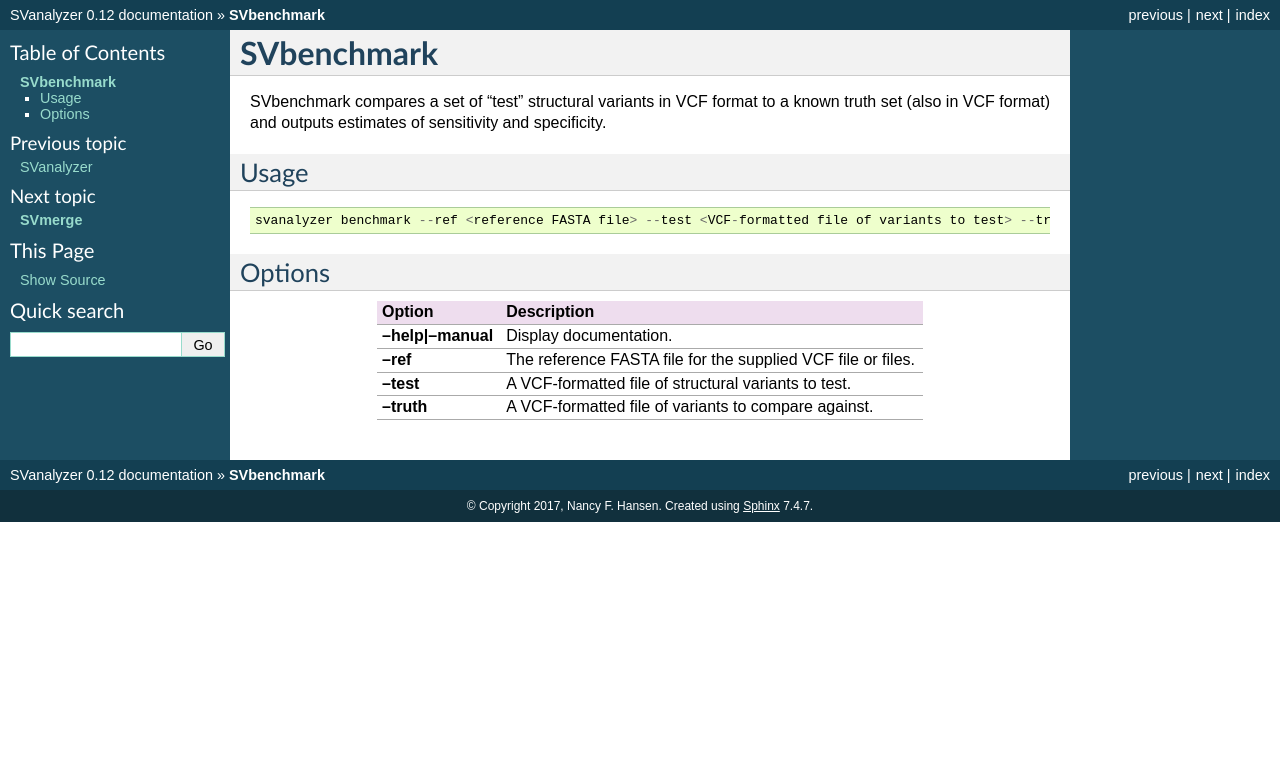
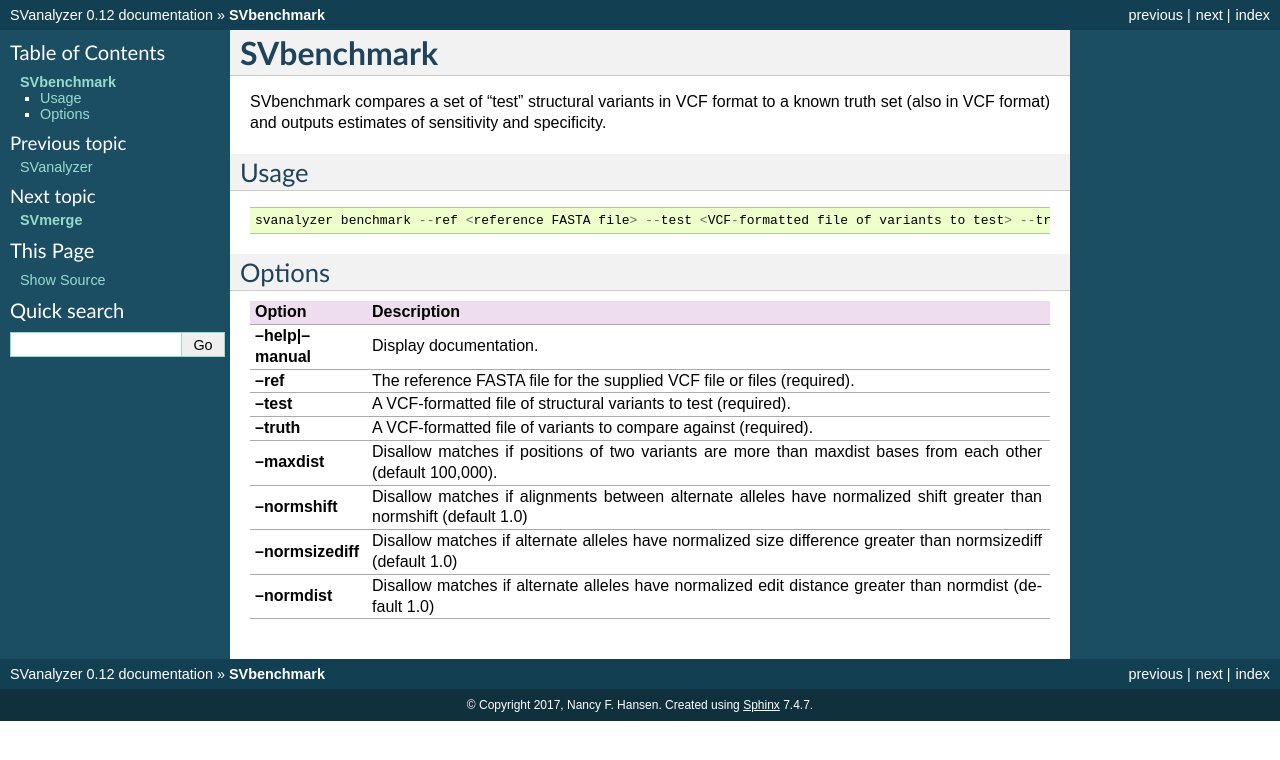
Before and after one commit to nhansen/SVanalyzer, a Sphinx documentation site: the page built from docs/svbenchmark.rst, in a window 1280 px wide. Shown: the top 760 px of the page. Built offline with Sphinx 7.4.7, drawn with Linux system fonts in a browser that asks for light colours.

Commit message:
Better documentation and implementation of stringency options for SVbenchmark

```diff
--- a/docs/svbenchmark.rst
+++ b/docs/svbenchmark.rst
@@ -20,7 +20,11 @@
  Option                          Description
 ==========================     =======================================================================================================
 **--help|--manual**               Display documentation.
-**--ref**                         The reference FASTA file for the supplied VCF file or files.
-**--test**                        A VCF-formatted file of structural variants to test.
-**--truth**                       A VCF-formatted file of variants to compare against.
+**--ref**                         The reference FASTA file for the supplied VCF file or files (required).
+**--test**                        A VCF-formatted file of structural variants to test (required).
+**--truth**                       A VCF-formatted file of variants to compare against (required).
+**--maxdist**                     Disallow matches if positions of two variants are more than maxdist bases from each other (default 100,000).
+**--normshift**                   Disallow matches if alignments between alternate alleles have normalized shift greater than normshift (default 1.0)
+**--normsizediff**                Disallow matches if alternate alleles have normalized size difference greater than normsizediff (default 1.0)
+**--normdist**                    Disallow matches if alternate alleles have normalized edit distance greater than normdist (default 1.0)
 ==========================     =======================================================================================================
```
Also changed, not shown: 1 other file.
